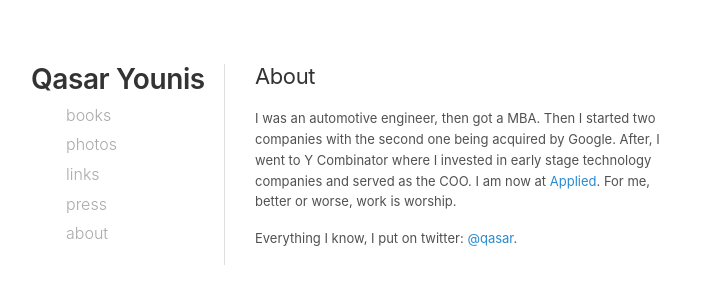
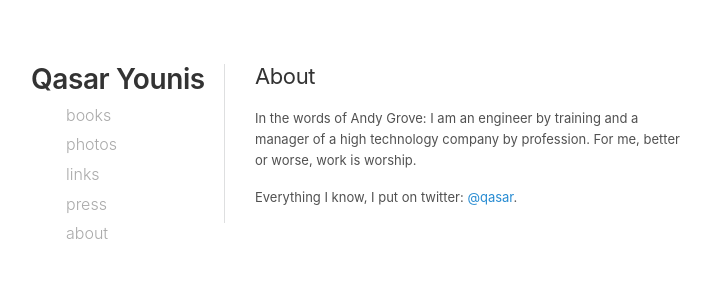
Before and after one commit to qasar/qasar.github.io, a Jekyll site: the page built from about.md, in a window 1280 px wide. Shown: the top 304 px of the page, without its empty margins (35-744 px from the left). Built offline with Jekyll 4.4.1, drawn with Linux system fonts in a browser that asks for light colours.

Commit message:
Update about.md

```diff
--- a/about.md
+++ b/about.md
@@ -3,6 +3,6 @@ title: About
 permalink: /about/
 ---
 
-I was an automotive engineer, then got a MBA. Then I started two companies with the second one being acquired by Google. After, I went to Y Combinator where I invested in early stage technology companies and served as the COO. I am now at <a href="https://applied.co" target="_blank">Applied</a>. For me, better or worse, work is worship.
+In the words of Andy Grove: I am an engineer by training and a manager of a high technology company by profession. For me, better or worse, work is worship.
 
 Everything I know, I put on twitter: <a href="https://twitter.com/qasar" target="_blank">@qasar</a>.
```
